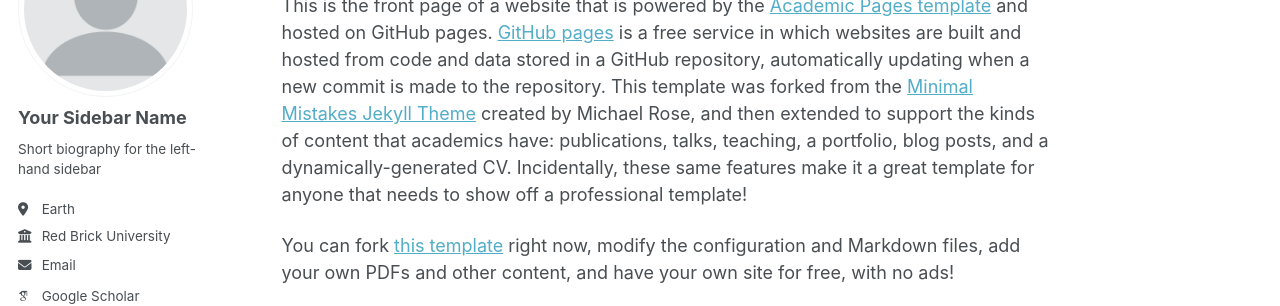
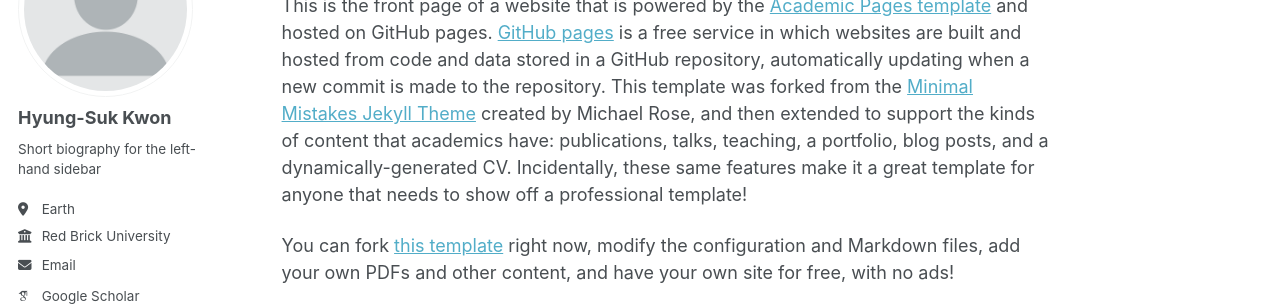
Before and after one commit to Kwon-HyungSuk/kwon-hyungsuk.github.io, a Jekyll site: the page built from _pages/about.md, in a window 1280 px wide. Shown: the part 179-485 px from the top of the page. Built offline with Jekyll 4.4.1, drawn with Linux system fonts in a browser that asks for light colours; some web fonts are replaced; a script bundle is joined from its source files by our own code; library files that are not in the unit come from our copies.

Commit message:
Update _config.yml

```diff
--- a/_config.yml
+++ b/_config.yml
@@ -24,7 +24,7 @@ repository               : "academicpages/academicpages.github.io"
 author:
   # Biographic information
   avatar           : "profile.png"
-  name             : "Your Sidebar Name"
+  name             : "Hyung-Suk Kwon"
   pronouns         : # example: "she/her"
   bio              : "Short biography for the left-hand sidebar"
   location         : "Earth"
```
